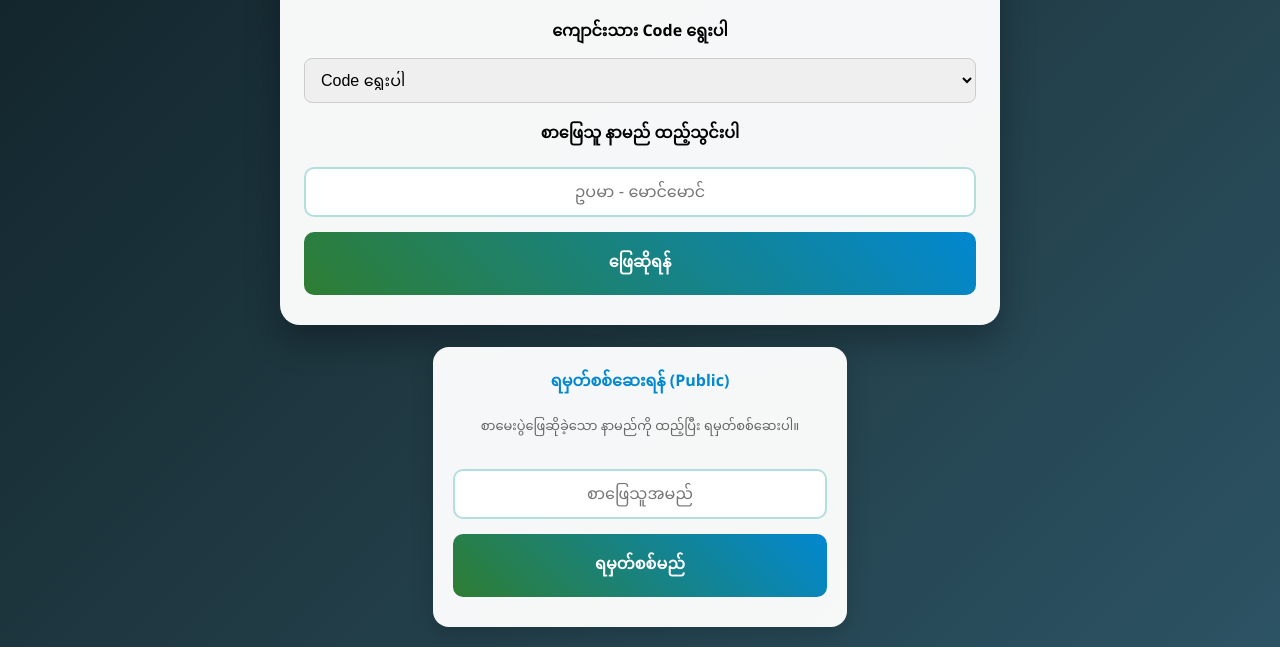
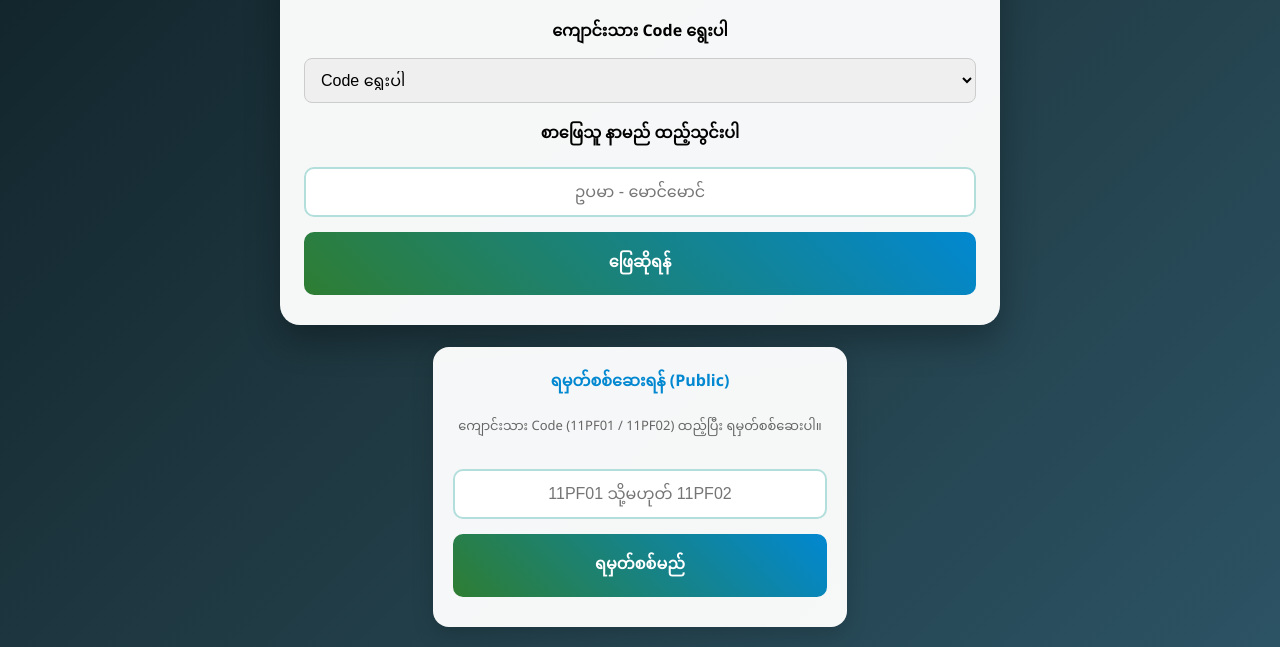
Before and after one commit to srlynn-sys/SrL, a plain HTML site: page index.html in a window 1280 px wide. Shown: the part 234-881 px from the top of the page. Drawn offline with nearby package versions, Linux system fonts and the light colour scheme.

Commit message:
Update public result lookup instructions to use student codes

```diff
--- a/index.html
+++ b/index.html
@@ -21,8 +21,8 @@
 
 <div id="publicResults" style="margin:22px auto 0;max-width:720px;background:rgba(255,255,255,.96);border-radius:16px;padding:18px 20px;box-shadow:0 8px 22px rgba(0,0,0,.16);text-align:center">
   <h2 style="margin:0 0 10px;color:#0288d1">ရမှတ်စစ်ဆေးရန် (Public)</h2>
-  <p class="small">စာမေးပွဲဖြေဆိုခဲ့သော နာမည်ကို ထည့်ပြီး ရမှတ်စစ်ဆေးပါ။</p>
-  <input id="lookupName" type="text" placeholder="စာဖြေသူအမည်">
+  <p class="small">ကျောင်းသား Code (11PF01 / 11PF02) ထည့်ပြီး ရမှတ်စစ်ဆေးပါ။</p>
+  <input id="lookupName" type="text" placeholder="11PF01 သို့မဟုတ် 11PF02">
   <button class="btn" onclick="lookupPublicResult()">ရမှတ်စစ်မည်</button>
   <div id="lookupStatus" role="status" style="margin-top:12px;font-weight:600"></div>
 </div>
```
